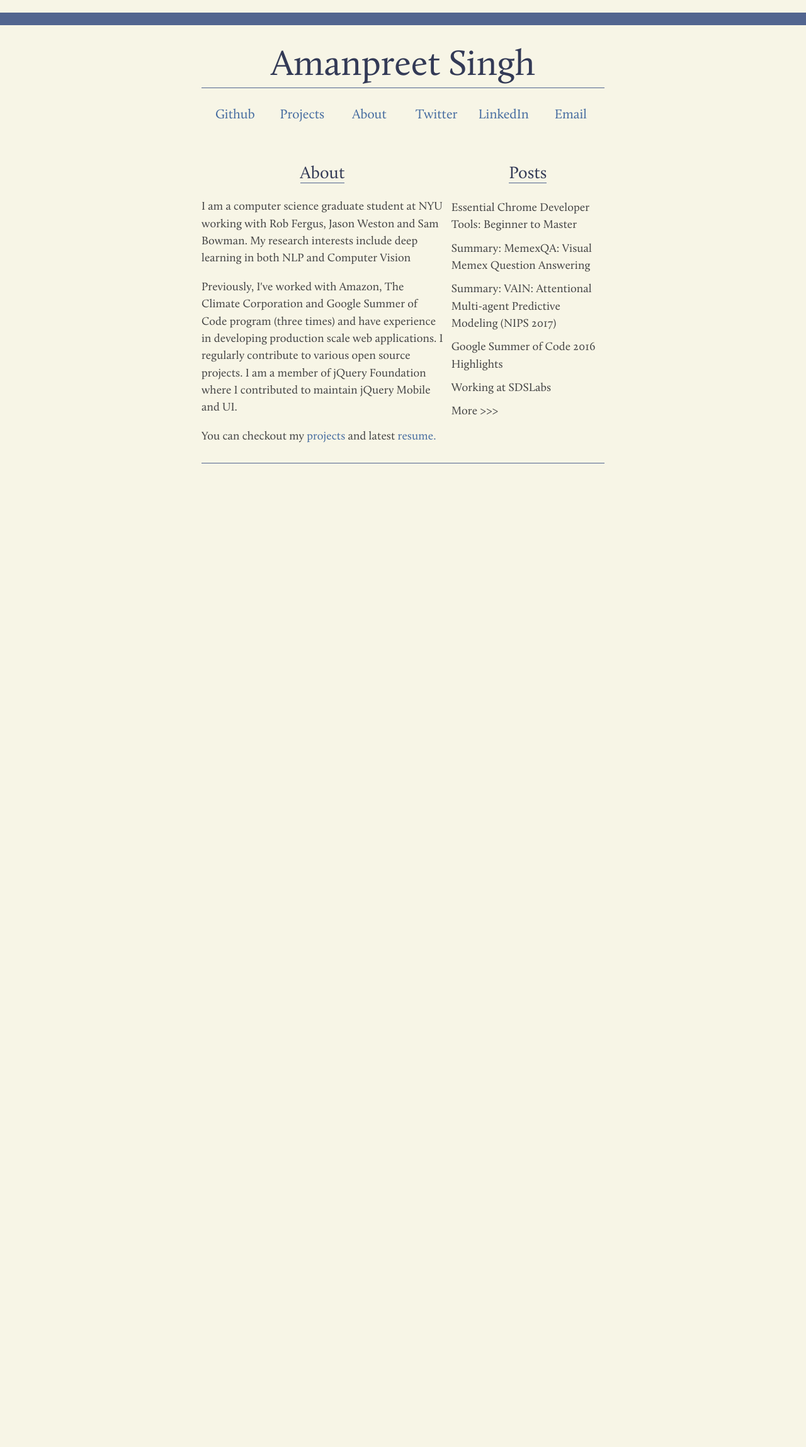
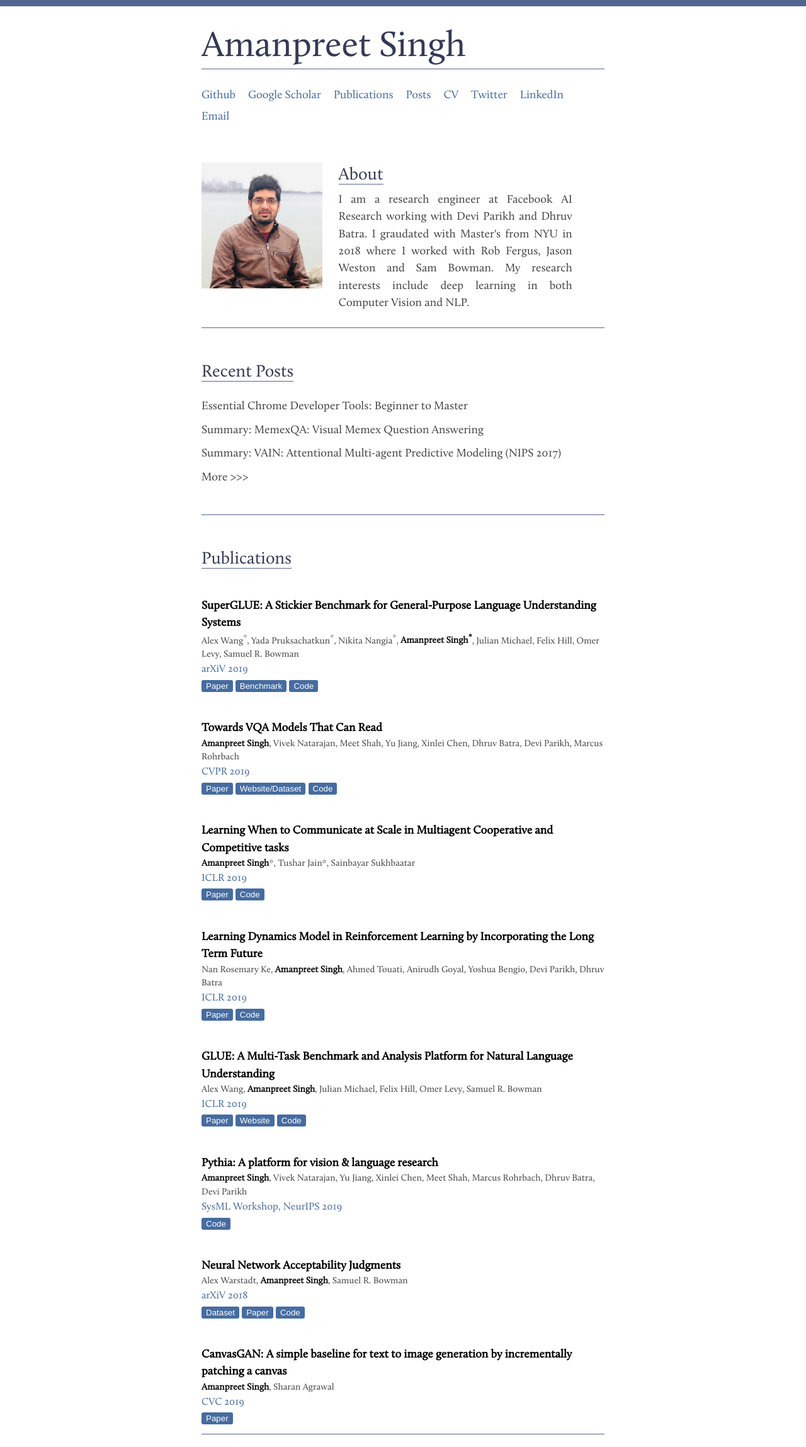
Before and after one commit to apsdehal/apsdehal.github.io, a Jekyll site: the page built from index.md, in a window 1280 px wide. Shown: the whole page at 63% size. Built offline with Jekyll 4.4.1, drawn with Linux system fonts in a browser that asks for light colours; nearby versions of some CDN libraries; before the commit the page ends 900 px from its top, so only the background shows below that.

Commit message:
Revamp blog with publications and new look

```diff
--- /dev/null
+++ b/_data/publications.yml
@@ -0,0 +1,77 @@
+- title: "SuperGLUE: A Stickier Benchmark for General-Purpose Language Understanding Systems"
+  authors: Alex Wang<sup>*</sup>, Yada Pruksachatkun<sup>*</sup>, Nikita Nangia<sup>*</sup>, <b>Amanpreet Singh<sup>*</sup></b>, Julian Michael, Felix Hill, Omer Levy, Samuel R. Bowman
+  venue: arXiV
+  year: 2019
+  links:
+    - title: Paper
+      url: https://arxiv.org/abs/1905.00537
+    - title: Benchmark
+      url: https://super.gluebenchmark.com
+    - title: Code
+      url: https://github.com/nyu-mll/jiant
+  thumbnail:
+- title: Towards VQA Models That Can Read
+  authors: <b>Amanpreet Singh</b>, Vivek Natarajan, Meet Shah, Yu Jiang, Xinlei Chen, Dhruv Batra, Devi Parikh, Marcus Rohrbach
+  venue: CVPR
+  year: 2019
+  links:
+    - title: Paper
+      url: https://arxiv.org/abs/1904.08920
+    - title: Website/Dataset
+      url: https://textvqa.org
+    - title: Code
+      url: https://github.com/facebookresearch/pythia
+- title: Learning When to Communicate at Scale in Multiagent Cooperative and Competitive tasks
+  authors: <b>Amanpreet Singh</b>*, Tushar Jain*, Sainbayar Sukhbaatar
+  venue: ICLR
+  year: 2019
+  links:
+    - title: Paper
+      url: https://arxiv.org/abs/1812.09755
+    - title: Code
+      url: https://github.com/IC3Net/IC3Net
+- title: Learning Dynamics Model in Reinforcement Learning by Incorporating the Long Term Future
+  authors: Nan Rosemary Ke, <b>Amanpreet Singh</b>, Ahmed Touati, Anirudh Goyal, Yoshua Bengio, Devi Parikh, Dhruv Batra
+  venue: ICLR
+  year: 2019
+  links:
+    - title: Paper
+      url: https://arxiv.org/abs/1903.01599
+    - title: Code
+      url: https://github.com/facebookresearch/modeling_long_term_future/
+- title: "GLUE: A Multi-Task Benchmark and Analysis Platform for Natural Language Understanding"
+  authors: Alex Wang, <b>Amanpreet Singh</b>, Julian Michael, Felix Hill, Omer Levy, Samuel R. Bowman
+  venue: ICLR
+  year: 2019
+  links:
+    - title: Paper
+      url: https://openreview.net/pdf?id=rJ4km2R5t7
+    - title: Website
+      url: https://gluebenchmark.com
+    - title: Code
+      url: https://github.com/nyu-mll/GLUE-Baselines
+- title: "Pythia: A platform for vision & language research"
+  authors: <b>Amanpreet Singh</b>, Vivek Natarajan, Yu Jiang, Xinlei Chen, Meet Shah, Marcus Rohrbach, Dhruv Batra, Devi Parikh
+  venue: SysML Workshop, NeurIPS
+  year: 2019
+  links:
+    - title: Code
+      url: https://github.com/facebookresearch/pythia
+- title: "Neural Network Acceptability Judgments"
+  authors: Alex Warstadt, <b>Amanpreet Singh</b>, Samuel R. Bowman
+  venue: arXiV
+  year: 2018
+  links:
+    - title: Dataset
+      url: https://nyu-mll.github.io/CoLA
+    - title: Paper
+      url: https://arxiv.org/abs/1805.12471
+    - title: Code
+      url: https://github.com/nyu-mll/CoLA-Baselines
+- title: "CanvasGAN: A simple baseline for text to image generation by incrementally patching a canvas"
+  authors: <b>Amanpreet Singh</b>, Sharan Agrawal
+  venue: CVC
+  year: 2019
+  links:
+    - title: Paper
+      url: https://arxiv.org/abs/1810.02833v1
--- a/_includes/about
+++ /dev/null
@@ -1,14 +0,0 @@
-<div class="about">
-	<div class="section-heading bigger"><span>about</span></div>
-	<div>
-		<p>I am a computer science graduate student at NYU working with
-		Rob Fergus, Jason Weston and Sam Bowman.
-		My research interests include deep learning in both NLP and Computer Vision</p>
-		<p>Previously, I've worked with Amazon, The Climate Corporation and Google Summer of Code program (three times) and
-		have experience in developing production scale web applications. I regularly contribute
-		to various open source projects. I am a member of jQuery Foundation
-		where I contributed to maintain jQuery Mobile and UI.</p>
-
-		<p>You can checkout my <a href="projects">projects</a> and latest <a href="resume.pdf">resume.</a></p>
-	</div>
-</div>
--- a/_includes/info
+++ b/_includes/info
@@ -9,10 +9,16 @@
             <span><a href="//github.com/apsdehal">Github</a></span>
         </div>
         <div>
-            <span><a href="/projects">Projects</a></span>
+            <span><a href="//scholar.google.com/citations?user=aWiMKLsAAAAJ&hl=en">Google Scholar</a></span>
         </div>
         <div>
-            <span><a href="//about.me/apsdehal">About</a></span>
+            <span><a href="#publications">Publications</a></span>
+        </div>
+        <div>
+            <span><a href="blog">Posts</a></span>
+        </div>
+        <div>
+            <span><a href="resume.pdf">CV</a></span>
         </div>
         <div>
             <span><a href="//twitter.com/apsdehal">Twitter</a></span>
--- /dev/null
+++ b/_includes/intro
@@ -0,0 +1,16 @@
+<div>
+    <span class="pic">
+        <img class="avatar" src="assets/img/pic.jpeg" title="Amanpreet Singh" alt="Amanpreet's Photo"/>
+    </span>
+    <div class="intro">
+        <div class="about">
+            <div class="section-heading bigger"><span>about</span></div>
+            <div>
+                <p>I am a research engineer at Facebook AI Research working with Devi Parikh and Dhruv Batra.
+                I graudated with Master's from NYU in 2018 where I worked with Rob Fergus, Jason Weston and Sam Bowman.
+                My research interests include deep learning in both Computer Vision and NLP.</p>
+            </div>
+        </div>
+
+    </div>
+</div>
--- a/_includes/posts
+++ b/_includes/posts
@@ -1,7 +1,7 @@
 <div class="posts">
-    <div class="section-heading bigger"><span>posts</span></div>
+    <div class="section-heading bigger"><span>recent posts</span></div>
     <div class="posts-list">
-        {% for post in site.posts limit: 5 %}
+        {% for post in site.posts limit: 3 %}
         <a class="post-item" href="{{ post.url }}">{{ post.title }}</a>
         {% endfor %}
         <a class="post-item" href="blog">More >>></a>
--- /dev/null
+++ b/_includes/publications
@@ -0,0 +1,27 @@
+<div id="publications" class="publications">
+    <div class="section-heading bigger"><span>Publications</span></div>
+    <div class="posts-list">
+        {% for publication in site.data.publications %}
+            <div class="post-item">
+                <div class="publication-title">
+                    {{ publication.title }}
+                </div>
+                <div class="publication-authors">
+                    {{ publication.authors }}
+                </div>
+                <div class="publication-venue">
+                    {{ publication.venue }} {{ publication.year }}
+                </div>
+                <div>
+                    {% for link in publication.links %}
+                        <a target="_blank" title="{{ link.title }}" href="{{ link.url }}">
+                            <button>
+                                {{ link.title }}
+                            </button>
+                        </a>
+                    {% endfor %}
+                </div>
+            </div>
+        {% endfor %}
+    </div>
+</div>
--- a/assets/css/style.css
+++ b/assets/css/style.css
@@ -40,7 +40,7 @@
 }
 
 html {
-    background-color: #f7f5e6;
+    background-color: #fff;
 }
 
 body {
@@ -52,8 +52,8 @@ body {
 .horizontal-bar {
 	width: 100%;
 	background-color: #52658f;
-	height: 20px;
-	margin-top: 10px;
+	height: 10px;
+	margin-top: 0px;
 	-webkit-animation: fadein 2s;
 	-moz-animation: fadein 2s;
 	-ms-animation: fadein 2s;
@@ -84,6 +84,10 @@ h1,h2,h3,h4,h5,h6 {
 	color: #444;
 }
 
+.info {
+	text-align: left;
+}
+
 .name {
 	text-transform: capitalize;
 	color: #333a56;
@@ -104,16 +108,22 @@ hr {
 	text-decoration: none;
 }
 
+.container {
+	margin-top: 20px;
+}
 
 .info-container {
 	margin-top: 20px;
 	overflow: auto;
+	width: 85%;
+	margin: 0 auto;
 }
 
 .social-links {
 	margin-top: 10px;
-	font-size: 1.1em;
+	font-size: 0.95em;
 	overflow: auto;
+	text-align: left;
 }
 
 .social-links a {
@@ -132,8 +142,8 @@ hr {
 	overflow: auto;
 	float: left;
 	margin-top: 5px;
-	width: 33.33%;
 	padding-bottom: 4px;
+	margin-right: 15px;
 	border-bottom: 2px solid transparent;
 }
 
@@ -150,8 +160,16 @@ hr {
 	padding-bottom: 10px;
 }
 
+.about {
+	text-align: justify;
+}
+
+.avatar {
+	width: 100%;
+}
+
 .section-heading {
-	text-align: center;
+	text-align: left;
 	margin-top: 25px;
 	text-transform: capitalize;
 	color: #333a56;
@@ -326,6 +344,78 @@ hr {
 	float: left;
 }
 
+.publications {
+	display: block;
+	position: relative;
+	float: left;
+	margin-top: 20px;
+	padding-top: 25px;
+	border-top: 1px solid #52658f;
+}
+
+.posts {
+	display: block;
+	position: relative;
+	float: left;
+	margin-top: 20px;
+	padding-top: 25px;
+	padding-bottom: 25px;
+	width: 100%;
+	border-top: 1px solid #52658f;
+}
+
+.about {
+	display: block;
+	float: left;
+	position: relative;
+	width: 100%;
+}
+
+.publications .post-item {
+	margin-top: 40px;
+}
+
+.publications .publication-title {
+	font-weight: 700;
+}
+
+.publications .publication-authors {
+	color: #444;
+	font-size: 0.8em;
+}
+
+.publications .publication-authors b {
+	color: #111;
+}
+
+.publications .publication-venue {
+	color: #466ca0;
+	font-size: 0.9em;
+}
+
+.publications a {
+	border: none !important;
+	cursor: pointer;
+}
+
+.publications a:hover {
+	text-decoration: none;
+	border: none !important;
+}
+
+.publications button {
+	background-color: #466ca0;
+	border: 1px solid transparent;
+	border-radius: 3px;
+	color: #fff;
+	cursor: pointer;
+}
+
+.pic {
+	display: block;
+	margin-top: 25px;
+}
+
 @keyframes fadein {
     from { opacity: 0; }
     to   { opacity: 1; }
@@ -354,7 +444,7 @@ hr {
 
 	.social-links {
 		margin-top: 20px;
-		font-size: 1.1em;
+		font-size: 0.95em;
 	}
 
 	.post .container {
@@ -366,8 +456,8 @@ hr {
 	}
 
 	.horizontal-bar {
-		margin-top: 15px;
-		height: 20px;
+		margin-top: 0px;
+		height: 10px;
 	}
 
 	.info-container {
@@ -405,8 +495,8 @@ hr {
 	}
 
 	.horizontal-bar {
-		margin-top: 20px;
-		height: 20px;
+		margin-top: 0px;
+		height: 10px;
 	}
 
 	.post .container {
@@ -423,7 +513,8 @@ hr {
 	}
 
 	.social-links div {
-		width: 16.66%;
+		/* width: 16.66%; */
+		margin-right: 20px;
 	}
 
 	.main-container {
@@ -432,14 +523,26 @@ hr {
 		width: 50%;
 	}
 
-	.about {
-		width: 60%;
+	.intro {
+		float: left;
+		margin-right: 2%;
+		width: 58%;
+	}
+
+	.intro p {
+		margin-top: 5px;
+		margin-bottom: 5px;
+	}
+
+	.posts {
+		display: block;
+		position: relative;
 		float: left;
 	}
 
-	.posts {
-		margin-left: 2%;
-		width: 38%;
+	.pic {
+		margin-right: 4%;
+		width: 30%;
 		float: left;
 	}
 
@@ -462,8 +565,8 @@ hr {
 
 @media only screen and (min-width: 1439px) {
 	.horizontal-bar {
-		margin-top: 25px;
-		height: 25px;
+		margin-top: 0px;
+		height: 10px;
 	}
 
 	body {
@@ -497,8 +600,8 @@ hr {
 
 @media only screen and (min-width: 1600px) {
 	.horizontal-bar {
-		margin-top: 30px;
-		height: 30px;
+		margin-top: 0px;
+		height: 10px;
 	}
 
 	.info-container {
--- a/index.md
+++ b/index.md
@@ -8,7 +8,8 @@ class: home
 <div class="container">
 	{% include info %}
 	<div class="main-container">
-		{% include about %}
+		{% include intro %}
 		{% include posts %}
+		{% include publications %}
 	</div>
 </div>
```
Also changed, not shown: _data/news.yml (added), assets/img/pic.jpeg (added).
